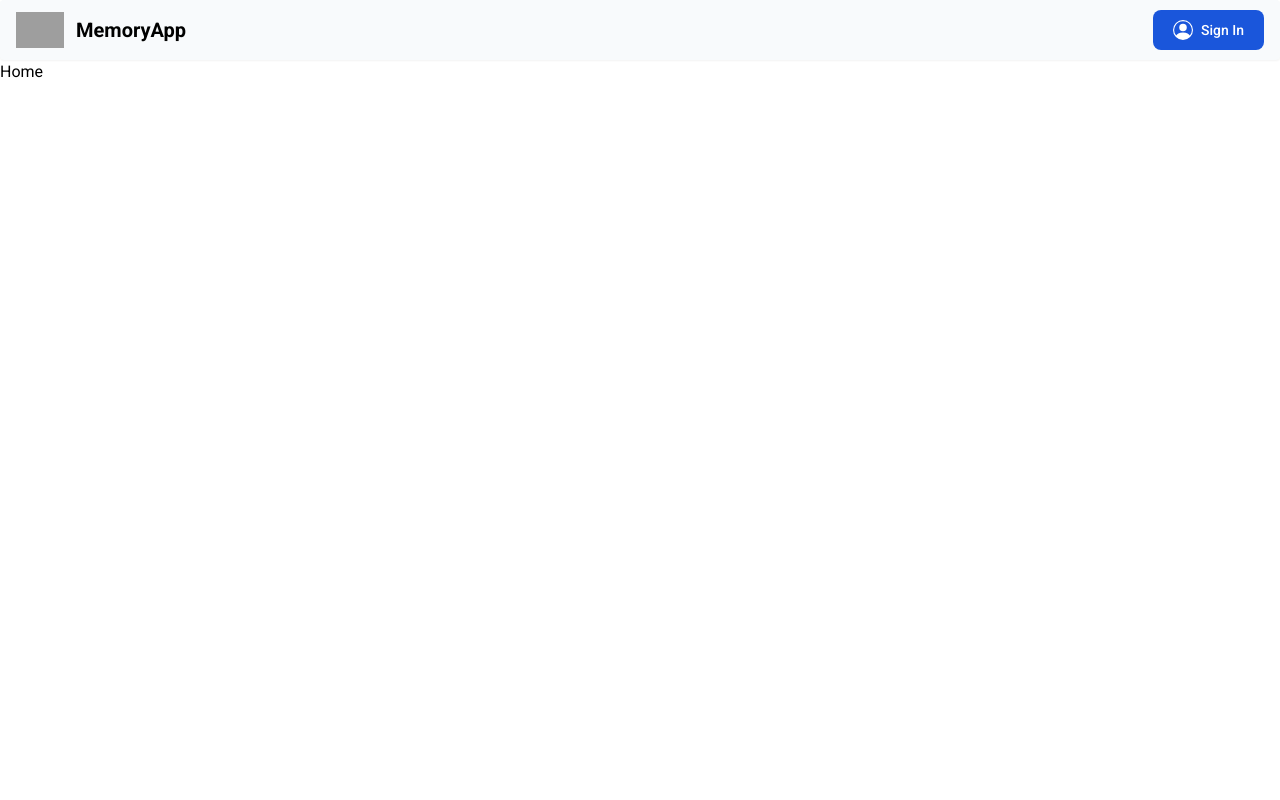
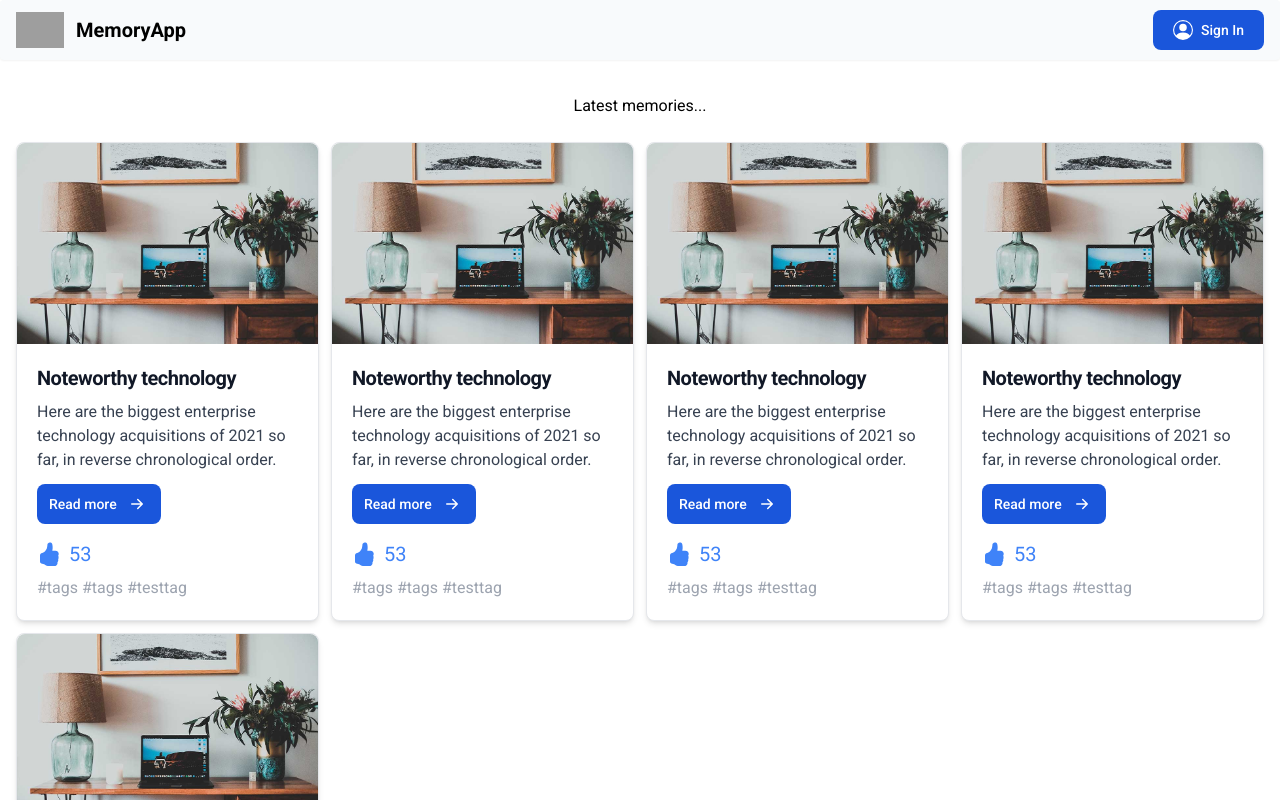
Before and after one commit to webseb00/MemoryApp, a React (Create React App) app in the folder client/: page / in a window 1280 px wide. Shown: the top 800 px of the page. Built offline with nearby package versions, Linux system fonts and the light colour scheme; grey boxes are pictures that could not be loaded.

Commit message:
Create PostItem and Post page

```diff
--- a/client/src/App.jsx
+++ b/client/src/App.jsx
@@ -3,7 +3,8 @@ import { BrowserRouter, Routes, Route } from 'react-router-dom'
 import {
   Home,
   Login,
-  Register
+  Register,
+  Post
 } from './pages/'
 
 function App() {
@@ -15,6 +16,7 @@ function App() {
           <Route path="/" element={<Home />} />
           <Route path="/login" element={<Login />} />
           <Route path="/register" element={<Register />} />
+          <Route path="/post/:id" element={<Post />} />
         </Routes>
       </BrowserRouter>
     </>
--- /dev/null
+++ b/client/src/components/PostItem.jsx
@@ -0,0 +1,41 @@
+import React from 'react'
+import image from '../assets/image-1.jpg'
+import { BsHandThumbsUpFill, BsArrowRightShort } from 'react-icons/bs'
+import { Link } from 'react-router-dom'
+
+const PostItem = () => {
+
+  const handleVoteUp = () => {
+
+  }
+
+  return (
+    <div className="mx-auto bg-white rounded-lg border border-gray-200 shadow-md dark:bg-gray-800 dark:border-gray-700">
+      <img className="rounded-t-lg" src={image} />
+      <div className="p-5">
+        <h5 className="mb-2 text-xl font-bold tracking-tight text-gray-900 dark:text-white">Noteworthy technology</h5>
+        <p className="mb-3 font-normal text-gray-700 dark:text-gray-400">Here are the biggest enterprise technology acquisitions of 2021 so far, in reverse chronological order.</p>
+        <Link
+          to="/post/12345"
+          className="inline-flex items-center py-2 px-3 text-sm font-medium text-center text-white bg-blue-700 rounded-lg hover:bg-blue-800 focus:ring-4 focus:outline-none focus:ring-blue-300 dark:bg-blue-600 dark:hover:bg-blue-700 dark:focus:ring-blue-800">
+          Read more <BsArrowRightShort className="ml-2 text-2xl text-white" />
+        </Link>
+        <div className="mt-4 flex flex-col">
+          <button
+            type="button"
+            onClick={handleVoteUp}
+            className="mb-2 text-blue-500 flex items-center border-none outline-none"
+          >
+            <BsHandThumbsUpFill className="text-2xl mr-2" />
+            <span className="text-xl">53</span>
+          </button>
+          <p className="text-gray-400">
+            #tags #tags #testtag
+          </p>
+        </div>
+      </div>
+    </div>
+  )
+}
+
+export default PostItem
--- a/client/src/components/index.js
+++ b/client/src/components/index.js
@@ -1,5 +1,7 @@
 import Header from "./Header";
+import PostItem from "./PostItem";
 
 export {
-  Header
+  Header,
+  PostItem
 }
--- a/client/src/pages/Home.jsx
+++ b/client/src/pages/Home.jsx
@@ -1,8 +1,20 @@
 import React from 'react'
+import { PostItem } from '../components'
 
 const Home = () => {
   return (
-    <div>Home</div>
+    <div className="container px-2 sm:px-4 py-2.5 mx-auto">
+      <div>
+        <h2 className="text-center my-6">Latest memories...</h2>
+      </div>
+      <div className="grid gap-3 grid-cols-1 md:grid-cols-2 lg:grid-cols-4">
+        <PostItem />
+        <PostItem />
+        <PostItem />
+        <PostItem />
+        <PostItem />
+      </div>
+    </div>
   )
 }
 
--- a/client/src/pages/Login.jsx
+++ b/client/src/pages/Login.jsx
@@ -27,7 +27,7 @@ const Login = () => {
   }
 
   return (
-    <form className="max-w-[540px] mx-auto my-[3rem]">
+    <form className="max-w-[340px] mx-auto my-[3rem] rounded-md shadow-md bg-slate-50 p-8">
       <div className="mb-6">
         <label
           className="block mb-2 text-sm font-medium text-gray-900 dark:text-gray-300"
@@ -39,7 +39,7 @@ const Login = () => {
           name="email"
           value={email}
           onChange={handleChange}
-          className="bg-gray-50 border border-gray-300 text-gray-900 text-sm rounded-lg focus:ring-blue-500 focus:border-blue-500 block w-full p-2.5 dark:bg-gray-700 dark:border-gray-600 dark:placeholder-gray-400 dark:text-white dark:focus:ring-blue-500 dark:focus:border-blue-500"
+          className="bg-white border border-gray-300 text-gray-900 text-sm rounded-lg focus:ring-blue-500 focus:border-blue-500 block w-full p-2.5 dark:bg-gray-700 dark:border-gray-600 dark:placeholder-gray-400 dark:text-white dark:focus:ring-blue-500 dark:focus:border-blue-500"
           placeholder="example@mail.com"
           required
         />
@@ -55,7 +55,7 @@ const Login = () => {
           name="password"
           value={password}
           onChange={handleChange}
-          className="bg-gray-50 border border-gray-300 text-gray-900 text-sm rounded-lg focus:ring-blue-500 focus:border-blue-500 block w-full p-2.5 dark:bg-gray-700 dark:border-gray-600 dark:placeholder-gray-400 dark:text-white dark:focus:ring-blue-500 dark:focus:border-blue-500"
+          className="bg-white border border-gray-300 text-gray-900 text-sm rounded-lg focus:ring-blue-500 focus:border-blue-500 block w-full p-2.5 dark:bg-gray-700 dark:border-gray-600 dark:placeholder-gray-400 dark:text-white dark:focus:ring-blue-500 dark:focus:border-blue-500"
           placeholder="*******"
           required
         />
@@ -67,8 +67,8 @@ const Login = () => {
           className="text-white bg-blue-700 hover:bg-blue-800 focus:ring-4 focus:outline-none focus:ring-blue-300 font-medium rounded-lg text-sm w-full sm:w-auto px-5 py-2.5 text-center dark:bg-blue-600 dark:hover:bg-blue-700 dark:focus:ring-blue-800">
           Sign In
         </button>
-        <p className="my-4 text-gray-500">
-          You don't have an account?
+        <p className="my-4 text-gray-500 text-center">
+          You don't have an account? <br />
           <Link to="/register" className="text-blue-600 underline ml-2">Sign Up</Link>
         </p>
       </div>
--- /dev/null
+++ b/client/src/pages/Post.jsx
@@ -0,0 +1,13 @@
+import React from 'react'
+import { useParams } from 'react-router-dom'
+
+const Post = () => {
+
+  const { id } = useParams('/')
+
+  return (
+    <div>Post ID: {id}</div>
+  )
+}
+
+export default Post
--- a/client/src/pages/Register.jsx
+++ b/client/src/pages/Register.jsx
@@ -49,7 +49,7 @@ const Register = () => {
   // )
 
   return (
-    <form className="max-w-[540px] mx-auto my-[3rem]">
+    <form className="max-w-[440px] mx-auto my-[3rem] rounded-md shadow-md bg-slate-50 p-8">
       <h4 className="text-center uppercase font-semibold my-3">Registration form</h4>
       <div className="mb-6">
         <label
@@ -62,7 +62,7 @@ const Register = () => {
           name="firstName"
           value={firstName}
           onChange={handleChange}
-          className="bg-gray-50 border border-gray-300 text-gray-900 text-sm rounded-lg focus:ring-blue-500 focus:border-blue-500 block w-full p-2.5 dark:bg-gray-700 dark:border-gray-600 dark:placeholder-gray-400 dark:text-white dark:focus:ring-blue-500 dark:focus:border-blue-500"
+          className="bg-white border border-gray-300 text-gray-900 text-sm rounded-lg focus:ring-blue-500 focus:border-blue-500 block w-full p-2.5 dark:bg-gray-700 dark:border-gray-600 dark:placeholder-gray-400 dark:text-white dark:focus:ring-blue-500 dark:focus:border-blue-500"
           placeholder="John"
           required
         />
@@ -78,7 +78,7 @@ const Register = () => {
           name="lastName"
           value={lastName}
           onChange={handleChange}
-          className="bg-gray-50 border border-gray-300 text-gray-900 text-sm rounded-lg focus:ring-blue-500 focus:border-blue-500 block w-full p-2.5 dark:bg-gray-700 dark:border-gray-600 dark:placeholder-gray-400 dark:text-white dark:focus:ring-blue-500 dark:focus:border-blue-500"
+          className="bg-white border border-gray-300 text-gray-900 text-sm rounded-lg focus:ring-blue-500 focus:border-blue-500 block w-full p-2.5 dark:bg-gray-700 dark:border-gray-600 dark:placeholder-gray-400 dark:text-white dark:focus:ring-blue-500 dark:focus:border-blue-500"
           placeholder="Doe"
           required
         />
@@ -94,7 +94,7 @@ const Register = () => {
           name="email"
           value={email}
           onChange={handleChange}
-          className="bg-gray-50 border border-gray-300 text-gray-900 text-sm rounded-lg focus:ring-blue-500 focus:border-blue-500 block w-full p-2.5 dark:bg-gray-700 dark:border-gray-600 dark:placeholder-gray-400 dark:text-white dark:focus:ring-blue-500 dark:focus:border-blue-500"
+          className="bg-white border border-gray-300 text-gray-900 text-sm rounded-lg focus:ring-blue-500 focus:border-blue-500 block w-full p-2.5 dark:bg-gray-700 dark:border-gray-600 dark:placeholder-gray-400 dark:text-white dark:focus:ring-blue-500 dark:focus:border-blue-500"
           placeholder="example@mail.com"
           required
         />
@@ -110,7 +110,7 @@ const Register = () => {
           name="password"
           value={password}
           onChange={handleChange}
-          className="bg-gray-50 border border-gray-300 text-gray-900 text-sm rounded-lg focus:ring-blue-500 focus:border-blue-500 block w-full p-2.5 dark:bg-gray-700 dark:border-gray-600 dark:placeholder-gray-400 dark:text-white dark:focus:ring-blue-500 dark:focus:border-blue-500"
+          className="bg-white border border-gray-300 text-gray-900 text-sm rounded-lg focus:ring-blue-500 focus:border-blue-500 block w-full p-2.5 dark:bg-gray-700 dark:border-gray-600 dark:placeholder-gray-400 dark:text-white dark:focus:ring-blue-500 dark:focus:border-blue-500"
           placeholder="*******"
           required
         />
@@ -126,7 +126,7 @@ const Register = () => {
           name="password2"
           value={password2}
           onChange={handleChange}
-          className="bg-gray-50 border border-gray-300 text-gray-900 text-sm rounded-lg focus:ring-blue-500 focus:border-blue-500 block w-full p-2.5 dark:bg-gray-700 dark:border-gray-600 dark:placeholder-gray-400 dark:text-white dark:focus:ring-blue-500 dark:focus:border-blue-500"
+          className="bg-white border border-gray-300 text-gray-900 text-sm rounded-lg focus:ring-blue-500 focus:border-blue-500 block w-full p-2.5 dark:bg-gray-700 dark:border-gray-600 dark:placeholder-gray-400 dark:text-white dark:focus:ring-blue-500 dark:focus:border-blue-500"
           placeholder="*******"
           required
         />
@@ -137,7 +137,7 @@ const Register = () => {
           type="checkbox"
           onChange={(e) => setTerms(!terms)}
           value={terms}
-          className="w-4 h-4 bg-gray-50 rounded border border-gray-300 focus:ring-3 focus:ring-blue-300 dark:bg-gray-700 dark:border-gray-600 dark:focus:ring-blue-600 dark:ring-offset-gray-800"
+          className="w-4 h-4 bg-white rounded border border-gray-300 focus:ring-3 focus:ring-blue-300 dark:bg-gray-700 dark:border-gray-600 dark:focus:ring-blue-600 dark:ring-offset-gray-800"
           required
         />
         </div>
--- a/client/src/pages/index.js
+++ b/client/src/pages/index.js
@@ -1,9 +1,11 @@
 import Home from './Home'
 import Login from './Login'
 import Register from './Register'
+import Post from './Post'
 
 export {
   Home,
   Login,
-  Register
+  Register,
+  Post
 }
```
Also changed, not shown: client/src/assets/image-1.jpg (added).
